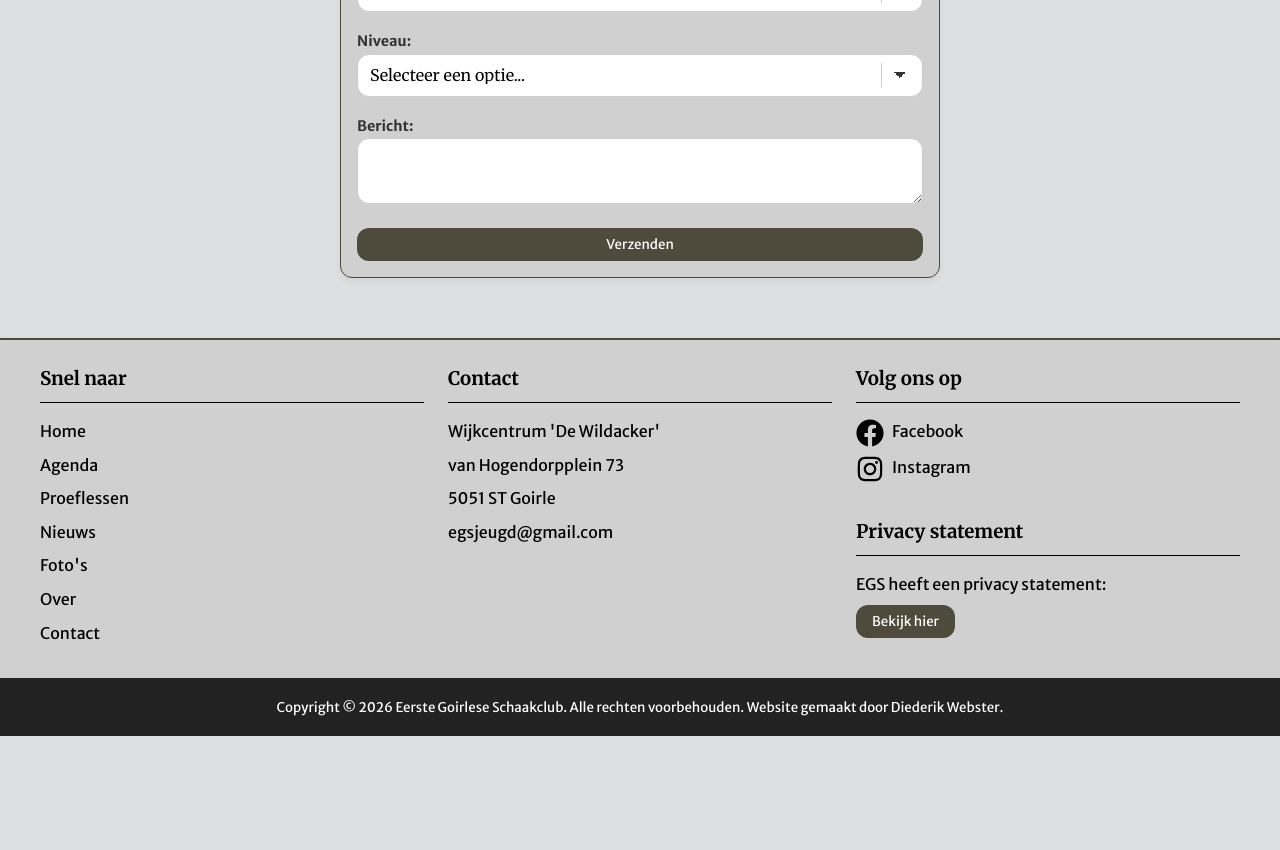
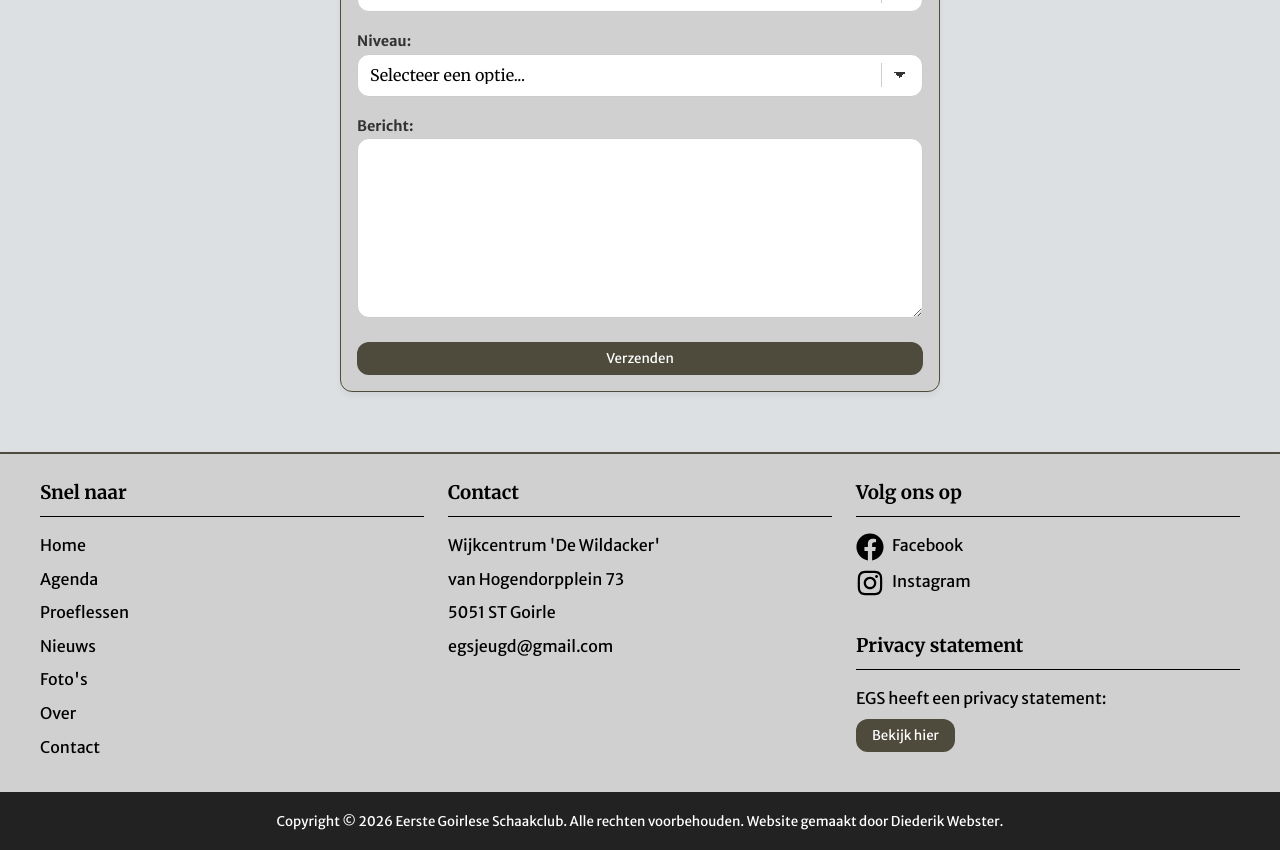
Before and after one commit to CodingDiederik/EGS-Website, a Next.js app: page /proefles in a window 1280 px wide. Shown: the part 1500-2350 px from the top of the page. Before the commit the page ends 2236 px from the top, so only its background shows below. Built offline with nearby package versions, Linux system fonts and the light colour scheme.

Commit message:
fix: larger text area

```diff
--- a/src/components/common/Form/Form.module.css
+++ b/src/components/common/Form/Form.module.css
@@ -39,6 +39,11 @@
     box-shadow 0.2s;
   width: 100%;
   box-sizing: border-box;
+}
+
+.textarea {
+  min-height: 180px;
+  resize: vertical;
 }
 
 .select {
```
